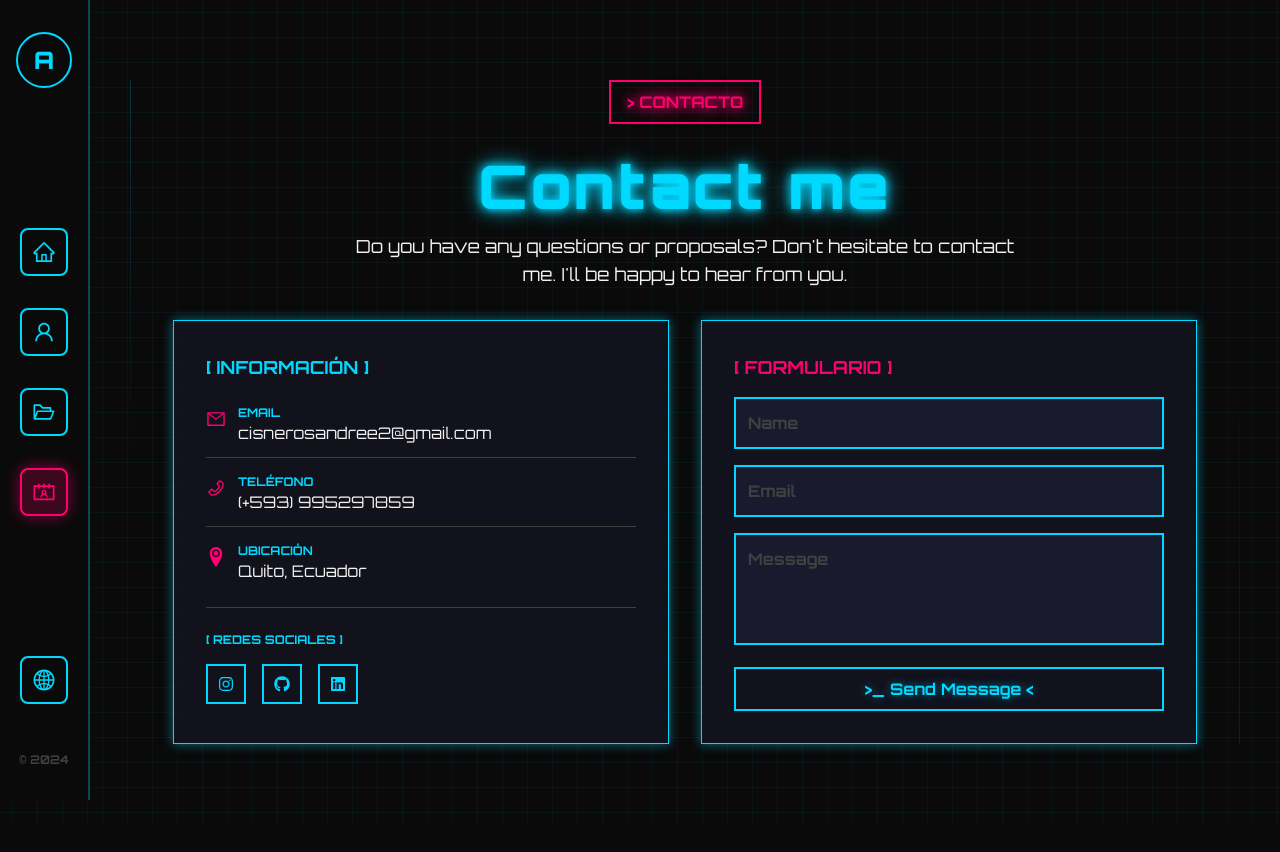
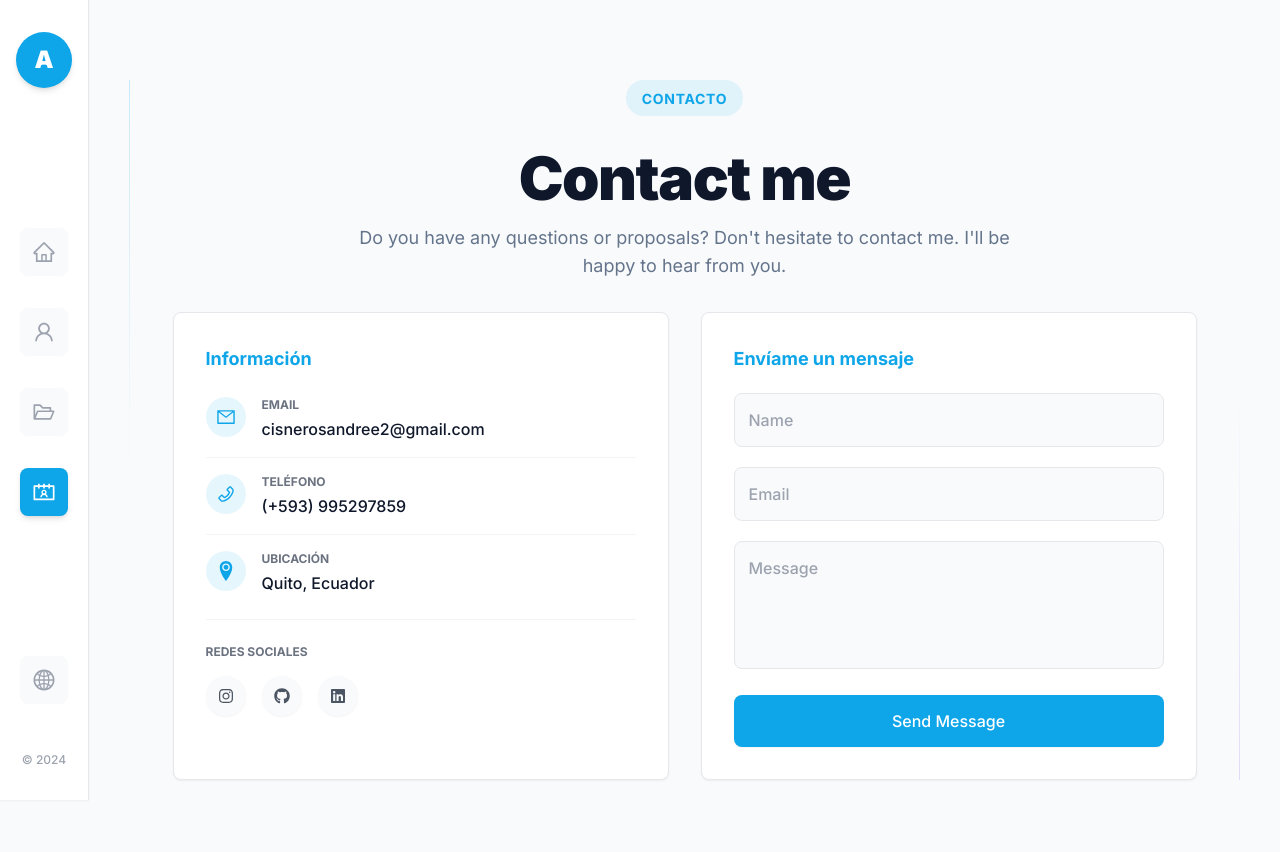
Before and after one commit to Jiwemoyo/MyPortafolio, a React (Vite) app: page /contact in a window 1280 px wide. Shown: the top 852 px of the page. Before the commit the page ends 824 px from the top, so only its background shows below. Built offline with nearby package versions, Linux system fonts and the light colour scheme.

Commit message:
cambio 2

```diff
--- a/src/App.jsx
+++ b/src/App.jsx
@@ -44,11 +44,11 @@ function App() {
   const location = useLocation();
 
   return (
-    <div className="flex flex-col-reverse sm:flex-row bg-cyber-black min-h-screen grid-bg">
+    <div className="flex flex-col-reverse sm:flex-row bg-theme-bg min-h-screen">
       <SideBar />
       <main className="flex-1 w-full overflow-y-auto relative">
         {/* Línea decorativa superior */}
-        <div className="absolute top-0 left-0 right-0 h-1 bg-gradient-to-r from-transparent via-cyber-cyan to-transparent"></div>
+        <div className="absolute top-0 left-0 right-0 h-1 bg-gradient-to-r from-transparent via-theme-primary to-transparent"></div>
 
         <AnimatePresence mode="wait">
           <Routes location={location} key={location.pathname}>
--- a/src/components/layout/SideBar.jsx
+++ b/src/components/layout/SideBar.jsx
@@ -40,15 +40,15 @@ export const SideBar = () => {
   const activeNav = getActiveKey();
 
   return (
-    <aside className="hidden sm:flex sticky top-0 h-screen flex-col items-center justify-between bg-cyber-black border-r-2 border-cyber-cyan/30 py-8 px-4 gap-12 z-40">
+    <aside className="hidden sm:flex sticky top-0 h-screen flex-col items-center justify-between bg-white border-r border-gray-200 py-8 px-4 gap-12 z-40 shadow-sm">
       {/* Logo/Brand */}
       <div className="flex-shrink-0">
         <button
           onClick={() => navigate('/')}
           className="block cursor-pointer"
         >
-          <div className="w-14 h-14 rounded-full border-2 border-cyber-cyan flex items-center justify-center hover:shadow-[0_0_15px_rgba(0,217,255,0.5)] transition-all">
-            <span className="text-2xl font-black text-cyber-cyan">A</span>
+          <div className="w-14 h-14 rounded-full bg-theme-primary text-white flex items-center justify-center hover:bg-sky-600 shadow-md transition-all">
+            <span className="text-2xl font-black">A</span>
           </div>
         </button>
       </div>
@@ -61,14 +61,13 @@ export const SideBar = () => {
             onClick={() => navigate(path)}
             onMouseEnter={() => setHoveredIcon(key)}
             onMouseLeave={() => setHoveredIcon(null)}
-            className={`flex items-center justify-center w-12 h-12 rounded-lg border-2 transition-all duration-300 cursor-pointer relative group ${
-              activeNav === key
-                ? 'border-cyber-magenta bg-cyber-magenta/20 text-cyber-magenta shadow-[0_0_15px_rgba(255,0,110,0.5)]'
-                : 'border-cyber-cyan text-cyber-cyan hover:border-cyber-magenta hover:text-cyber-magenta hover:shadow-[0_0_15px_rgba(0,217,255,0.5)]'
-            }`}
+            className={`flex items-center justify-center w-12 h-12 rounded-lg transition-all duration-300 cursor-pointer relative group ${activeNav === key
+                ? 'bg-theme-primary text-white shadow-md'
+                : 'bg-gray-50 text-gray-400 hover:bg-theme-primary/10 hover:text-theme-primary'
+              }`}
           >
             <Icon className="text-2xl" />
-            <span className="absolute left-full ml-3 px-3 py-1 bg-cyber-dark border-2 border-cyber-cyan text-cyber-cyan text-xs font-bold whitespace-nowrap opacity-0 group-hover:opacity-100 transition-opacity pointer-events-none">
+            <span className="absolute left-full ml-3 px-3 py-1 bg-gray-800 text-white rounded text-xs font-medium whitespace-nowrap opacity-0 group-hover:opacity-100 transition-opacity pointer-events-none shadow-lg z-50">
               {label}
             </span>
           </button>
@@ -80,17 +79,17 @@ export const SideBar = () => {
         onClick={toggleLanguage}
         onMouseEnter={() => setHoveredIcon('language')}
         onMouseLeave={() => setHoveredIcon(null)}
-        className="flex items-center justify-center w-12 h-12 rounded-lg border-2 border-cyber-cyan text-cyber-cyan transition-all duration-300 cursor-pointer relative group hover:border-cyber-magenta hover:text-cyber-magenta hover:shadow-[0_0_15px_rgba(0,217,255,0.5)]"
+        className="flex items-center justify-center w-12 h-12 rounded-lg bg-gray-50 text-gray-400 hover:bg-theme-primary/10 hover:text-theme-primary transition-all duration-300 cursor-pointer relative group"
       >
         <AiOutlineGlobal className="text-2xl" />
-        <span className="absolute left-full ml-3 px-3 py-1 bg-cyber-dark border-2 border-cyber-cyan text-cyber-cyan text-xs font-bold whitespace-nowrap opacity-0 group-hover:opacity-100 transition-opacity pointer-events-none">
+        <span className="absolute left-full ml-3 px-3 py-1 bg-gray-800 text-white rounded text-xs font-medium whitespace-nowrap opacity-0 group-hover:opacity-100 transition-opacity pointer-events-none shadow-lg z-50">
           {currentLanguage === 'en' ? 'ES' : 'EN'}
         </span>
       </button>
 
       {/* Footer */}
       <div className="flex-shrink-0 text-center">
-        <p className="text-xs text-cyber-gray font-bold">© 2024</p>
+        <p className="text-xs text-gray-400 font-medium">© 2024</p>
       </div>
     </aside>
   );
--- a/src/pages/Contact.jsx
+++ b/src/pages/Contact.jsx
@@ -36,23 +36,22 @@ export const Contact = () => {
   };
 
   return (
-    <div className="bg-cyber-black min-h-screen w-full flex items-center justify-center px-4 py-20 md:px-8 relative overflow-hidden grid-bg">
+    <div className="bg-theme-bg min-h-screen w-full flex items-center justify-center px-4 py-20 md:px-8 relative overflow-hidden">
       {/* Decoración */}
-      <div className="absolute top-20 left-10 w-px h-96 bg-gradient-to-b from-cyber-cyan to-transparent opacity-20"></div>
-      <div className="absolute bottom-20 right-10 w-px h-96 bg-gradient-to-t from-cyber-magenta to-transparent opacity-20"></div>
+      <div className="absolute top-20 left-10 w-px h-96 bg-gradient-to-b from-theme-primary to-transparent opacity-20"></div>
+      <div className="absolute bottom-20 right-10 w-px h-96 bg-gradient-to-t from-theme-secondary to-transparent opacity-20"></div>
 
       {/* Alert */}
       {alert && (
         <div
-          className={`fixed top-4 right-4 z-50 px-4 py-2 border-2 text-sm md:text-base font-bold ${
-            alert === 'success'
-              ? 'border-cyber-cyan text-cyber-cyan bg-cyber-dark'
-              : 'border-cyber-magenta text-cyber-magenta bg-cyber-dark'
-          }`}
+          className={`fixed top-4 right-4 z-50 px-4 py-3 rounded-lg border text-sm md:text-base font-bold shadow-lg ${alert === 'success'
+              ? 'border-green-200 text-green-700 bg-green-50'
+              : 'border-red-200 text-red-700 bg-red-50'
+            }`}
         >
           {alert === 'success'
-            ? '[✓] ' + t("email-success-message")
-            : '[✗] ' + t("email-error-message")
+            ? '✓ ' + t("email-success-message")
+            : '✗ ' + t("email-error-message")
           }
         </div>
       )}
@@ -60,13 +59,13 @@ export const Contact = () => {
       <div className="max-w-5xl w-full space-y-8 z-10">
         {/* Header */}
         <div className="text-center space-y-4">
-          <div className="inline-block px-4 py-2 border-2 border-cyber-magenta mb-4">
-            <span className="glow-text-magenta font-bold">&gt; CONTACTO</span>
+          <div className="inline-block px-4 py-1.5 bg-theme-primary/10 rounded-full mb-4">
+            <span className="primary-text text-sm font-bold tracking-wider">CONTACTO</span>
           </div>
-          <h2 className="glow-text text-4xl md:text-6xl font-black tracking-wider">
+          <h2 className="text-theme-text text-4xl md:text-6xl font-black tracking-tight">
             {t("contact-title")}
           </h2>
-          <p className="text-cyber-white text-sm md:text-lg max-w-2xl mx-auto">
+          <p className="text-theme-muted text-sm md:text-lg max-w-2xl mx-auto">
             {t("contact-subtitle")}
           </p>
         </div>
@@ -74,36 +73,42 @@ export const Contact = () => {
         {/* Content Grid */}
         <div className="grid md:grid-cols-2 gap-8">
           {/* Contact Info */}
-          <div className="cyber-border p-6 md:p-8 bg-cyber-dark/50 backdrop-blur space-y-6">
-            <div className="text-cyber-cyan font-bold text-lg">[ INFORMACIÓN ]</div>
+          <div className="minimal-border p-6 md:p-8 space-y-6">
+            <div className="text-theme-primary font-bold text-lg">Información</div>
 
             <div className="space-y-4">
-              <div className="flex items-start gap-3 pb-3 border-b border-cyber-gray">
-                <AiOutlineMail className="text-cyber-magenta text-xl flex-shrink-0 mt-1" />
+              <div className="flex items-start gap-4 pb-4 border-b border-gray-100">
+                <div className="w-10 h-10 rounded-full bg-theme-primary/10 flex items-center justify-center flex-shrink-0">
+                  <AiOutlineMail className="text-theme-primary text-xl" />
+                </div>
                 <div>
-                  <div className="text-cyber-cyan text-xs font-bold">EMAIL</div>
-                  <div className="text-cyber-white break-all">cisnerosandree2@gmail.com</div>
+                  <div className="text-gray-500 text-xs font-bold mb-1">EMAIL</div>
+                  <div className="text-theme-text font-medium break-all">cisnerosandree2@gmail.com</div>
                 </div>
               </div>
-              <div className="flex items-start gap-3 pb-3 border-b border-cyber-gray">
-                <AiOutlinePhone className="text-cyber-magenta text-xl flex-shrink-0 mt-1" />
+              <div className="flex items-start gap-4 pb-4 border-b border-gray-100">
+                <div className="w-10 h-10 rounded-full bg-theme-primary/10 flex items-center justify-center flex-shrink-0">
+                  <AiOutlinePhone className="text-theme-primary text-xl" />
+                </div>
                 <div>
-                  <div className="text-cyber-cyan text-xs font-bold">TELÉFONO</div>
-                  <div className="text-cyber-white">(+593) 995297859</div>
+                  <div className="text-gray-500 text-xs font-bold mb-1">TELÉFONO</div>
+                  <div className="text-theme-text font-medium">(+593) 995297859</div>
                 </div>
               </div>
-              <div className="flex items-start gap-3">
-                <ImLocation2 className="text-cyber-magenta text-xl flex-shrink-0 mt-1" />
+              <div className="flex items-start gap-4">
+                <div className="w-10 h-10 rounded-full bg-theme-primary/10 flex items-center justify-center flex-shrink-0">
+                  <ImLocation2 className="text-theme-primary text-xl" />
+                </div>
                 <div>
-                  <div className="text-cyber-cyan text-xs font-bold">UBICACIÓN</div>
-                  <div className="text-cyber-white">Quito, Ecuador</div>
+                  <div className="text-gray-500 text-xs font-bold mb-1">UBICACIÓN</div>
+                  <div className="text-theme-text font-medium">Quito, Ecuador</div>
                 </div>
               </div>
             </div>
 
             {/* Social Links */}
-            <div className="border-t border-cyber-gray pt-6">
-              <div className="text-cyber-cyan font-bold text-xs mb-4">[ REDES SOCIALES ]</div>
+            <div className="border-t border-gray-100 pt-6">
+              <div className="text-gray-500 font-bold text-xs mb-4">REDES SOCIALES</div>
               <div className="flex gap-4">
                 {socialLinks.map((social, idx) => (
                   <a
@@ -111,7 +116,7 @@ export const Contact = () => {
                     href={social.link}
                     target="_blank"
                     rel="noopener noreferrer"
-                    className="w-10 h-10 border-2 border-cyber-cyan text-cyber-cyan flex items-center justify-center hover:bg-cyber-cyan hover:text-cyber-black transition-all"
+                    className="w-10 h-10 rounded-full bg-gray-50 text-gray-600 flex items-center justify-center hover:bg-theme-primary hover:text-white transition-all shadow-sm"
                   >
                     {social.icon}
                   </a>
@@ -124,32 +129,32 @@ export const Contact = () => {
           <form
             ref={form}
             onSubmit={sendEmail}
-            className="cyber-border p-6 md:p-8 bg-cyber-dark/50 backdrop-blur space-y-4"
+            className="minimal-border p-6 md:p-8 space-y-5"
           >
-            <div className="text-cyber-magenta font-bold text-lg">[ FORMULARIO ]</div>
+            <div className="text-theme-primary font-bold text-lg">Envíame un mensaje</div>
 
             <input
               type="text"
               name="user_name"
               placeholder={t("form-name-placeholder")}
-              className="w-full p-3 bg-cyber-dark border-2 border-cyber-cyan text-cyber-cyan placeholder:text-cyber-gray font-bold focus:outline-none focus:border-cyber-magenta focus:box-shadow-none transition-colors"
+              className="w-full p-3.5 bg-gray-50 border border-gray-200 rounded-lg text-theme-text placeholder:text-gray-400 focus:outline-none focus:border-theme-primary focus:ring-2 focus:ring-theme-primary/20 transition-all font-medium"
               required
             />
             <input
               type="email"
               name="user_email"
               placeholder={t("form-email-placeholder")}
-              className="w-full p-3 bg-cyber-dark border-2 border-cyber-cyan text-cyber-cyan placeholder:text-cyber-gray font-bold focus:outline-none focus:border-cyber-magenta transition-colors"
+              className="w-full p-3.5 bg-gray-50 border border-gray-200 rounded-lg text-theme-text placeholder:text-gray-400 focus:outline-none focus:border-theme-primary focus:ring-2 focus:ring-theme-primary/20 transition-all font-medium"
               required
             />
             <textarea
               name="message"
               placeholder={t("form-message-placeholder")}
-              className="w-full p-3 bg-cyber-dark border-2 border-cyber-cyan text-cyber-cyan placeholder:text-cyber-gray font-bold h-24 md:h-28 focus:outline-none focus:border-cyber-magenta transition-colors resize-none"
+              className="w-full p-3.5 bg-gray-50 border border-gray-200 rounded-lg text-theme-text placeholder:text-gray-400 h-32 focus:outline-none focus:border-theme-primary focus:ring-2 focus:ring-theme-primary/20 transition-all font-medium resize-none"
               required
             ></textarea>
-            <button type="submit" className="btn-cyber w-full">
-              &gt;_ {t("form-submit-button")} &lt;
+            <button type="submit" className="btn-primary w-full py-3.5 text-base">
+              {t("form-submit-button")}
             </button>
           </form>
         </div>
--- a/src/styles/index.css
+++ b/src/styles/index.css
@@ -1,4 +1,4 @@
-@import url('https://fonts.googleapis.com/css2?family=Orbitron:wght@400;700;900&display=swap');
+@import url('https://fonts.googleapis.com/css2?family=Inter:wght@400;500;700;900&display=swap');
 
 @tailwind base;
 @tailwind components;
@@ -15,85 +15,37 @@ html, body {
 }
 
 body {
-  background: #0a0a0a;
-  color: #f0f0f0;
-  font-family: 'Orbitron', monospace;
+  background: #f8fafc;
+  color: #0f172a;
+  font-family: 'Inter', sans-serif;
 }
 
-/* Estilos base cyber */
 @layer components {
-  .cyber-border {
-    @apply border border-cyber-cyan;
-    box-shadow: 0 0 10px rgba(0, 217, 255, 0.5);
+  .minimal-border {
+    @apply border border-gray-200 rounded-lg shadow-sm bg-white;
   }
 
-  .cyber-border-active {
-    @apply border border-cyber-magenta;
-    box-shadow: 0 0 15px rgba(255, 0, 110, 0.7), 0 0 30px rgba(0, 217, 255, 0.3);
+  .minimal-border-active {
+    @apply border border-theme-primary rounded-lg shadow-md bg-white;
   }
 
-  .glow-text {
-    @apply text-cyber-cyan;
-    text-shadow: 0 0 10px #00d9ff, 0 0 20px #00d9ff;
+  .primary-text {
+    @apply text-theme-primary font-bold;
   }
 
-  .glow-text-magenta {
-    @apply text-cyber-magenta;
-    text-shadow: 0 0 10px #ff006e, 0 0 20px #ff006e;
+  .secondary-text {
+    @apply text-theme-secondary font-bold;
   }
 
-  .btn-cyber {
-    @apply px-4 py-2 border-2 border-cyber-cyan text-cyber-cyan font-bold transition-all duration-300;
-    text-shadow: 0 0 10px rgba(0, 217, 255, 0.5);
-    position: relative;
-    overflow: hidden;
+  .btn-primary {
+    @apply px-6 py-2 bg-theme-primary text-white font-medium rounded-lg shadow-sm hover:shadow-md hover:bg-sky-600 transition-all duration-300;
   }
 
-  .btn-cyber::before {
-    @apply absolute top-0 left-0 w-full h-full bg-cyber-cyan;
-    content: '';
-    transform: translateX(-100%);
-    transition: transform 0.3s ease;
-    z-index: -1;
-  }
-
-  .btn-cyber:hover {
-    @apply text-cyber-black shadow-none;
-    box-shadow: 0 0 20px #00d9ff, inset 0 0 20px rgba(0, 217, 255, 0.2);
-  }
-
-  .btn-cyber:hover::before {
-    transform: translateX(0);
-  }
-
-  .geometric-line {
-    @apply absolute;
-    background: linear-gradient(90deg, transparent, #00d9ff, transparent);
-    height: 2px;
-    animation: lineMove 3s ease-in-out infinite;
-  }
-
-  .triangle-accent {
-    width: 0;
-    height: 0;
-    border-left: 20px solid transparent;
-    border-right: 20px solid transparent;
-    border-bottom: 35px solid #00d9ff;
-    filter: drop-shadow(0 0 10px #00d9ff);
-  }
-
-  .scan-effect {
-    animation: scan 4s ease-in-out infinite;
-  }
-
-  .grid-bg {
-    background-image:
-      linear-gradient(0deg, transparent 24%, rgba(0, 217, 255, 0.05) 25%, rgba(0, 217, 255, 0.05) 26%, transparent 27%, transparent 74%, rgba(0, 217, 255, 0.05) 75%, rgba(0, 217, 255, 0.05) 76%, transparent 77%, transparent),
-      linear-gradient(90deg, transparent 24%, rgba(0, 217, 255, 0.05) 25%, rgba(0, 217, 255, 0.05) 26%, transparent 27%, transparent 74%, rgba(0, 217, 255, 0.05) 75%, rgba(0, 217, 255, 0.05) 76%, transparent 77%, transparent);
-    background-size: 50px 50px;
+  .btn-outline {
+    @apply px-6 py-2 border border-theme-primary text-theme-primary font-medium rounded-lg bg-transparent hover:bg-sky-50 transition-all duration-300;
   }
 
   .fondo {
-    @apply bg-cyber-black flex justify-center items-center w-full h-full
+    @apply bg-theme-bg flex justify-center items-center w-full h-full;
   }
 }
--- a/tailwind.config.js
+++ b/tailwind.config.js
@@ -6,51 +6,26 @@ export default {
   ],
   theme: {
     extend: {
-      colors:{
-        'cyber-black':'#0a0a0a',
-        'cyber-dark':'#1a1a2e',
-        'cyber-cyan':'#00d9ff',
-        'cyber-magenta':'#ff006e',
-        'cyber-white':'#f0f0f0',
-        'cyber-gray':'#404040',
+      colors: {
+        'theme-bg': '#f8fafc',
+        'theme-surface': '#ffffff',
+        'theme-primary': '#0ea5e9',
+        'theme-secondary': '#8b5cf6',
+        'theme-text': '#0f172a',
+        'theme-muted': '#64748b',
       },
-      animation:{
-        'glitch': 'glitch 0.3s cubic-bezier(0.25, 0.46, 0.45, 0.94) infinite',
-        'glow': 'glow 2s ease-in-out infinite',
-        'scan': 'scan 3s ease-in-out infinite',
-        'flicker': 'flicker 0.15s infinite',
-        'pulse-cyan': 'pulseCyan 2s ease-in-out infinite',
-        'line-move': 'lineMove 2s ease-in-out infinite',
+      animation: {
+        'fade-in': 'fadeIn 0.5s ease-out',
+        'slide-up': 'slideUp 0.5s ease-out',
       },
-      keyframes:{
-        glitch: {
-          '0%': { transform: 'translate(0)' },
-          '20%': { transform: 'translate(-2px, 2px)' },
-          '40%': { transform: 'translate(-2px, -2px)' },
-          '60%': { transform: 'translate(2px, 2px)' },
-          '80%': { transform: 'translate(2px, -2px)' },
-          '100%': { transform: 'translate(0)' }
+      keyframes: {
+        fadeIn: {
+          '0%': { opacity: '0' },
+          '100%': { opacity: '1' }
         },
-        glow: {
-          '0%, 100%': { textShadow: '0 0 10px #00d9ff, 0 0 20px #00d9ff' },
-          '50%': { textShadow: '0 0 20px #00d9ff, 0 0 30px #00d9ff, 0 0 40px #ff006e' }
-        },
-        scan: {
-          '0%': { boxShadow: 'inset 0 0 0px #00d9ff' },
-          '50%': { boxShadow: 'inset 0 0 20px #00d9ff' },
-          '100%': { boxShadow: 'inset 0 0 0px #00d9ff' }
-        },
-        flicker: {
-          '0%, 100%': { opacity: '1' },
-          '50%': { opacity: '0.9' }
-        },
-        pulseCyan: {
-          '0%, 100%': { borderColor: '#00d9ff', boxShadow: '0 0 0 0 rgba(0, 217, 255, 0.7)' },
-          '50%': { borderColor: '#ff006e', boxShadow: '0 0 0 10px rgba(0, 217, 255, 0)' }
-        },
-        lineMove: {
-          '0%': { backgroundPosition: '0 0' },
-          '100%': { backgroundPosition: '40px 40px' }
+        slideUp: {
+          '0%': { transform: 'translateY(20px)', opacity: '0' },
+          '100%': { transform: 'translateY(0)', opacity: '1' }
         }
       }
     },
```
Also changed, not shown: src/components/common/ProjectsCard.jsx (+13 -19 lines), src/pages/About.jsx (+28 -27 lines), src/pages/Home.jsx (+15 -15 lines), src/pages/Projects.jsx (+6 -6 lines). Lines whose indentation alone changed are shown as unchanged.
